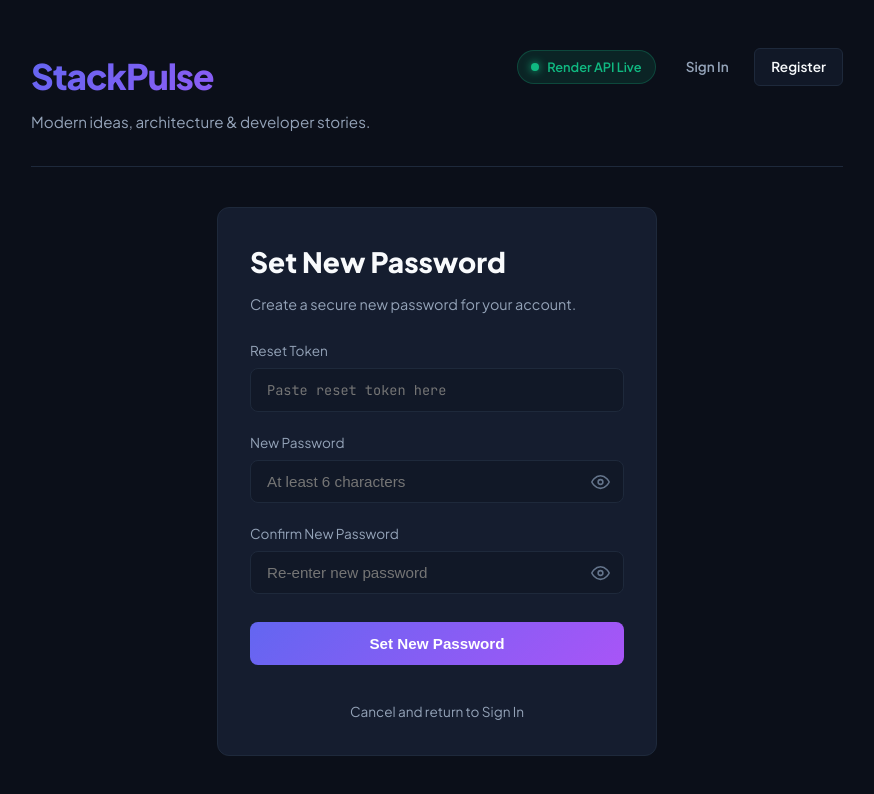
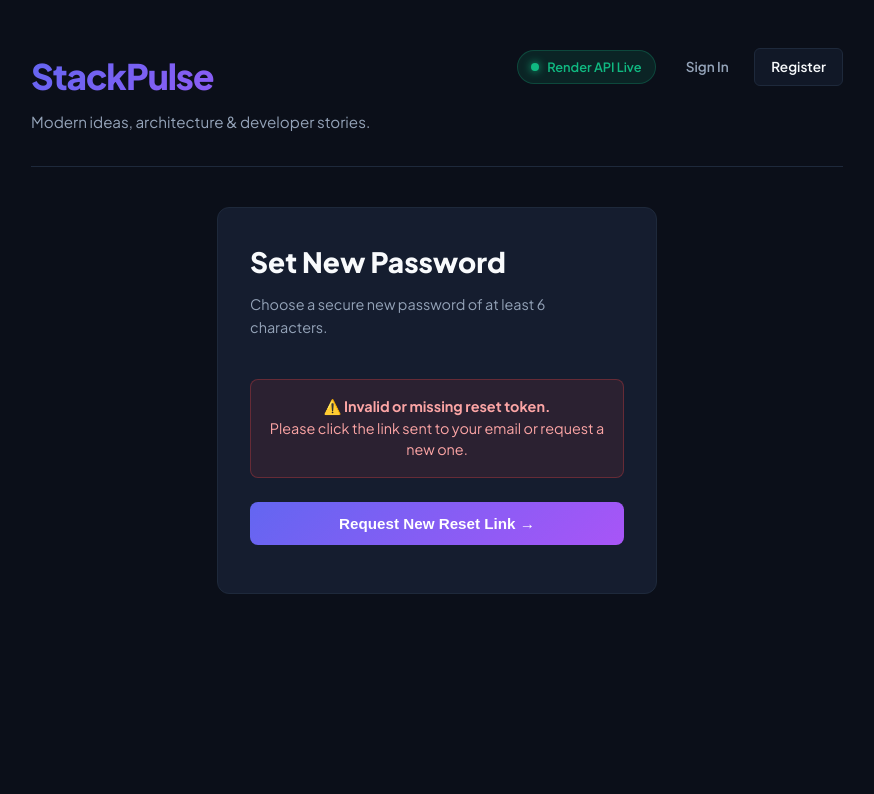
Before and after one commit to musaCODEzz/BLOG-API-FRONTEND, a React (Vite) app: page /reset-password in a window 1280 px wide. Shown: the top 794 px of the page, without its empty margins (203-1077 px from the left). Built offline with nearby package versions, Linux system fonts and the light colour scheme.

Commit message:
feat(auth): add production Resend inbox confirmation and strict reset token validation

```diff
--- a/src/pages/ForgotPasswordPage.tsx
+++ b/src/pages/ForgotPasswordPage.tsx
@@ -1,5 +1,5 @@
 import React, { useState } from 'react';
-import { Link, useNavigate } from 'react-router-dom';
+import { Link } from 'react-router-dom';
 import { forgotPassword } from '../services/api';
 import { validateRealEmail } from '../utils/validation';
 
@@ -7,15 +7,13 @@ export const ForgotPasswordPage = () => {
   const [email, setEmail] = useState('');
   const [loading, setLoading] = useState(false);
   const [error, setError] = useState<string | null>(null);
-  const [successInfo, setSuccessInfo] = useState<{ message: string; resetToken?: string } | null>(null);
-
-  const navigate = useNavigate();
+  const [submitted, setSubmitted] = useState(false);
 
   const handleSubmit = async (e: React.SubmitEvent) => {
     e.preventDefault();
     setError(null);
 
-    // 1. Client-side Real Email Validation
+    // Client-side Real Email Validation
     const validation = validateRealEmail(email);
     if (!validation.isValid) {
       setError(validation.error || 'Please enter a valid email address.');
@@ -24,8 +22,8 @@ export const ForgotPasswordPage = () => {
 
     try {
       setLoading(true);
-      const res = await forgotPassword(email.trim());
-      setSuccessInfo(res);
+      await forgotPassword(email.trim());
+      setSubmitted(true);
     } catch (err: any) {
       setError(err.message || 'Failed to request password reset');
     } finally {
@@ -44,10 +42,10 @@ export const ForgotPasswordPage = () => {
         }}
       >
         <h2 style={{ fontSize: '1.75rem', fontWeight: 800, color: 'var(--text-primary)', marginBottom: '0.5rem' }}>
-          Reset Password
+          Reset Your Password
         </h2>
         <p style={{ color: 'var(--text-secondary)', fontSize: '0.9rem', marginBottom: '1.5rem' }}>
-          Enter the real email address associated with your account.
+          Enter your account email and we'll send you a recovery link.
         </p>
 
         {error && (
@@ -56,69 +54,41 @@ export const ForgotPasswordPage = () => {
           </div>
         )}
 
-        {successInfo ? (
-          <div>
+        {submitted ? (
+          <div style={{ textAlign: 'center', padding: '1rem 0' }}>
+            <div style={{ fontSize: '3rem', marginBottom: '1rem' }}>📬</div>
+            <h3 style={{ fontSize: '1.25rem', fontWeight: 700, color: 'var(--text-primary)', marginBottom: '0.75rem' }}>
+              Check your inbox!
+            </h3>
+            <p style={{ color: 'var(--text-secondary)', fontSize: '0.9rem', lineHeight: 1.6, marginBottom: '1.5rem' }}>
+              If an account with <strong>{email}</strong> exists, we've sent a password reset link. The link is valid for <strong>15 minutes</strong>.
+            </p>
             <div
               style={{
-                background: 'rgba(16, 185, 129, 0.1)',
-                border: '1px solid rgba(16, 185, 129, 0.3)',
-                padding: '1rem',
+                background: 'var(--bg-secondary)',
+                padding: '0.85rem',
                 borderRadius: '8px',
-                color: '#6ee7b7',
-                fontSize: '0.9rem',
-                lineHeight: 1.5,
+                border: '1px solid var(--border-subtle)',
                 marginBottom: '1.5rem',
+                textAlign: 'left',
               }}
             >
-              <p style={{ margin: 0, fontWeight: 600 }}>{successInfo.message}</p>
+              <p style={{ margin: 0, fontSize: '0.8rem', color: 'var(--text-muted)' }}>
+                💡 <strong>Tip:</strong> Don't see the email? Check your spam or promotions folder, or verify your email address.
+              </p>
             </div>
-
-            {successInfo.resetToken && (
-              <div style={{ marginBottom: '1.5rem' }}>
-                <p style={{ fontSize: '0.85rem', color: 'var(--text-secondary)', marginBottom: '0.5rem' }}>
-                  Your password reset token has been generated:
-                </p>
-                <div
-                  style={{
-                    background: 'var(--bg-secondary)',
-                    padding: '0.75rem',
-                    borderRadius: '6px',
-                    fontFamily: 'var(--font-mono)',
-                    fontSize: '0.8rem',
-                    color: 'var(--text-primary)',
-                    wordBreak: 'break-all',
-                    border: '1px solid var(--border-subtle)',
-                    marginBottom: '1rem',
-                  }}
-                >
-                  {successInfo.resetToken}
-                </div>
-
-                <button
-                  type="button"
-                  onClick={() => navigate(`/reset-password?token=${successInfo.resetToken}`)}
-                  style={{
-                    width: '100%',
-                    padding: '0.8rem',
-                    borderRadius: '8px',
-                    border: 'none',
-                    background: 'var(--accent-gradient)',
-                    color: 'white',
-                    fontWeight: 700,
-                    fontSize: '0.95rem',
-                    cursor: 'pointer',
-                  }}
-                >
-                  Continue to Set New Password →
-                </button>
-              </div>
-            )}
-
-            <div style={{ textAlign: 'center', marginTop: '1rem' }}>
-              <Link to="/login" style={{ color: 'var(--text-secondary)', fontSize: '0.85rem', textDecoration: 'none' }}>
-                ← Return to Sign In
-              </Link>
-            </div>
+            <Link
+              to="/login"
+              style={{
+                display: 'inline-block',
+                color: 'var(--accent-primary)',
+                textDecoration: 'none',
+                fontWeight: 600,
+                fontSize: '0.9rem',
+              }}
+            >
+              ← Back to Sign In
+            </Link>
           </div>
         ) : (
           <form onSubmit={handleSubmit} style={{ display: 'flex', flexDirection: 'column', gap: '1.25rem' }}>
--- a/src/pages/ResetPasswordPage.tsx
+++ b/src/pages/ResetPasswordPage.tsx
@@ -5,9 +5,8 @@ import { PasswordInput } from '../components/PasswordInput';
 
 export const ResetPasswordPage = () => {
   const [searchParams] = useSearchParams();
-  const tokenFromUrl = searchParams.get('token') || '';
+  const token = searchParams.get('token');
 
-  const [token, setToken] = useState(tokenFromUrl);
   const [password, setPassword] = useState('');
   const [confirmPassword, setConfirmPassword] = useState('');
   const [loading, setLoading] = useState(false);
@@ -20,8 +19,8 @@ export const ResetPasswordPage = () => {
     e.preventDefault();
     setError(null);
 
-    if (!token.trim()) {
-      setError('A reset token is required.');
+    if (!token) {
+      setError('Invalid or missing reset token.');
       return;
     }
 
@@ -37,10 +36,10 @@ export const ResetPasswordPage = () => {
 
     try {
       setLoading(true);
-      await resetPassword(token.trim(), password);
+      await resetPassword(token, password);
       setIsSuccess(true);
     } catch (err: any) {
-      setError(err.message || 'Failed to reset password. The token may be invalid or expired.');
+      setError(err.message || 'Invalid or expired password reset token');
     } finally {
       setLoading(false);
     }
@@ -60,16 +59,47 @@ export const ResetPasswordPage = () => {
           Set New Password
         </h2>
         <p style={{ color: 'var(--text-secondary)', fontSize: '0.9rem', marginBottom: '1.5rem' }}>
-          Create a secure new password for your account.
+          Choose a secure new password of at least 6 characters.
         </p>
 
-        {error && (
-          <div className="state-box error-box" style={{ padding: '0.75rem 1rem', marginBottom: '1.25rem', borderRadius: '6px' }}>
-            <p style={{ fontSize: '0.85rem' }}>{error}</p>
+        {/* Missing Token Warning Banner */}
+        {!token ? (
+          <div style={{ textAlign: 'center', padding: '1rem 0' }}>
+            <div
+              style={{
+                background: 'rgba(239, 68, 68, 0.1)',
+                border: '1px solid rgba(239, 68, 68, 0.3)',
+                padding: '1rem',
+                borderRadius: '8px',
+                color: '#fca5a5',
+                fontSize: '0.9rem',
+                lineHeight: 1.5,
+                marginBottom: '1.5rem',
+              }}
+            >
+              ⚠️ <strong>Invalid or missing reset token.</strong>
+              <br />
+              Please click the link sent to your email or request a new one.
+            </div>
+            <button
+              type="button"
+              onClick={() => navigate('/forgot-password')}
+              style={{
+                width: '100%',
+                padding: '0.8rem',
+                borderRadius: '8px',
+                border: 'none',
+                background: 'var(--accent-gradient)',
+                color: 'white',
+                fontWeight: 700,
+                fontSize: '0.95rem',
+                cursor: 'pointer',
+              }}
+            >
+              Request New Reset Link →
+            </button>
           </div>
-        )}
-
-        {isSuccess ? (
+        ) : isSuccess ? (
           <div>
             <div
               style={{
@@ -81,11 +111,10 @@ export const ResetPasswordPage = () => {
                 fontSize: '0.9rem',
                 lineHeight: 1.5,
                 marginBottom: '1.5rem',
+                textAlign: 'center',
               }}
             >
-              <p style={{ margin: 0, fontWeight: 600 }}>
-                🎉 Your password has been successfully reset!
-              </p>
+              🎉 <strong>Your password has been reset successfully!</strong>
             </div>
 
             <button
@@ -108,29 +137,9 @@ export const ResetPasswordPage = () => {
           </div>
         ) : (
           <form onSubmit={handleSubmit} style={{ display: 'flex', flexDirection: 'column', gap: '1.25rem' }}>
-            {!tokenFromUrl && (
-              <div>
-                <label style={{ display: 'block', fontSize: '0.85rem', color: 'var(--text-secondary)', marginBottom: '0.4rem' }}>
-                  Reset Token
-                </label>
-                <input
-                  type="text"
-                  required
-                  value={token}
-                  onChange={(e) => setToken(e.target.value)}
-                  placeholder="Paste reset token here"
-                  style={{
-                    width: '100%',
-                    padding: '0.75rem 1rem',
-                    borderRadius: '8px',
-                    border: '1px solid var(--border-subtle)',
-                    background: 'var(--bg-secondary)',
-                    color: 'var(--text-primary)',
-                    fontSize: '0.85rem',
-                    fontFamily: 'var(--font-mono)',
-                    outline: 'none',
-                  }}
-                />
+            {error && (
+              <div className="state-box error-box" style={{ padding: '0.75rem 1rem', borderRadius: '6px' }}>
+                <p style={{ fontSize: '0.85rem' }}>{error}</p>
               </div>
             )}
 
@@ -173,7 +182,7 @@ export const ResetPasswordPage = () => {
                 marginTop: '0.5rem',
               }}
             >
-              {loading ? 'Updating Password...' : 'Set New Password'}
+              {loading ? 'Updating Password...' : 'Update Password'}
             </button>
 
             <p style={{ textAlign: 'center', fontSize: '0.85rem', color: 'var(--text-muted)', marginTop: '1rem', marginBottom: 0 }}>
```
